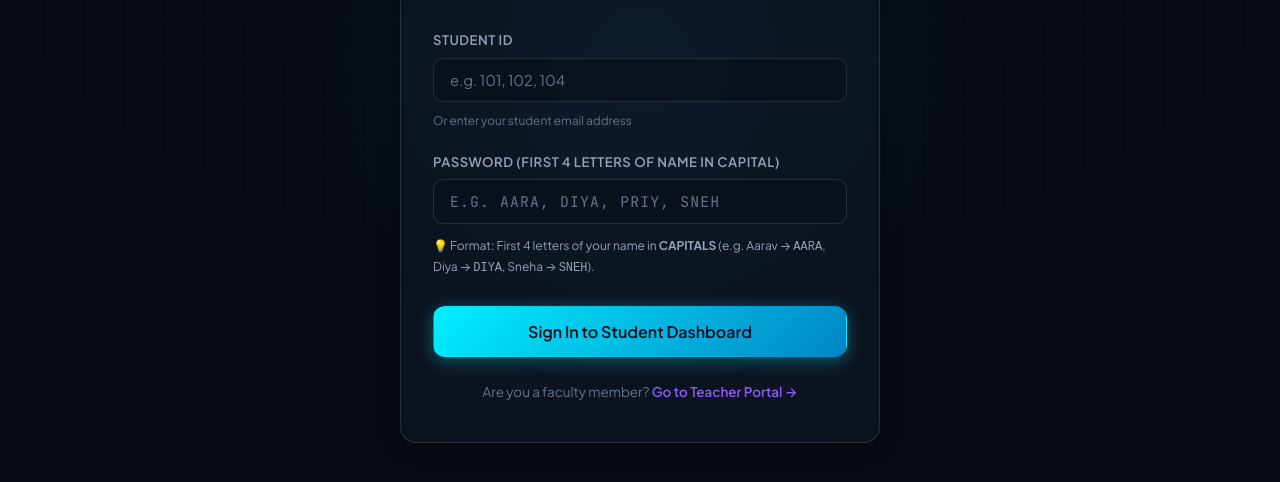
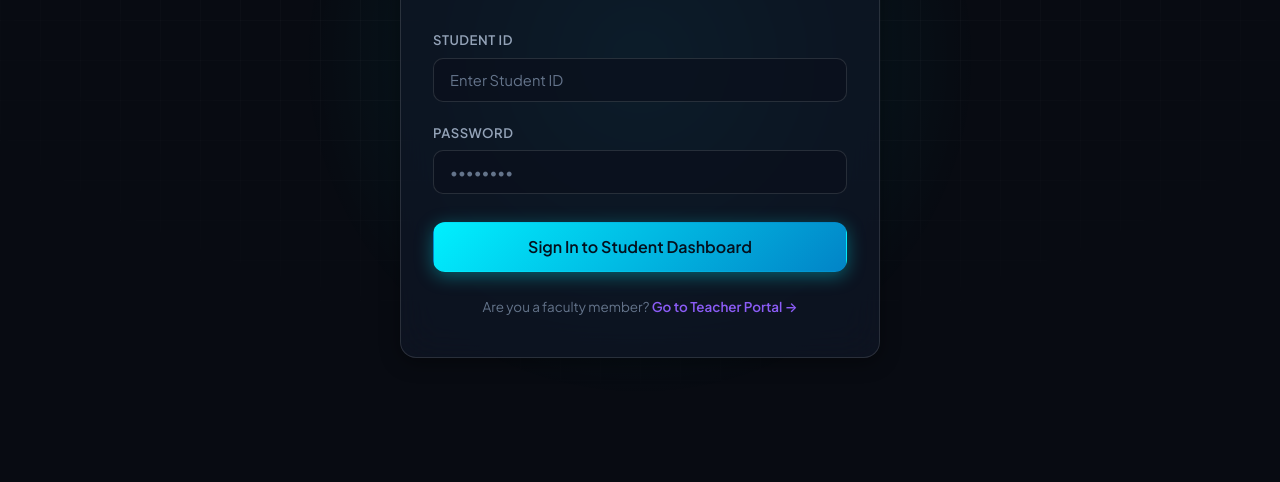
Before and after one commit to 28082006gani/student-performance-analysis, a website: page public/student-login.html in a window 1280 px wide. Shown: the part 340-822 px from the top of the page. After the commit the page ends 800 px from the top, so only its background shows below. Drawn offline with Linux system fonts and the light colour scheme.

Commit message:
refactor: remove format hints from student login page and error messages

```diff
--- a/public/student-login.html
+++ b/public/student-login.html
@@ -105,16 +105,12 @@
       <form id="student-login-form">
         <div class="form-group">
           <label class="form-label" for="student-identifier">Student ID</label>
-          <input type="text" id="student-identifier" class="form-control" placeholder="e.g. 101, 102, 104" required autocomplete="username">
-          <span style="font-size: 0.74rem; color: var(--text-dim); margin-top: 0.2rem;">Or enter your student email address</span>
+          <input type="text" id="student-identifier" class="form-control" placeholder="Enter Student ID" required autocomplete="username">
         </div>
 
         <div class="form-group">
-          <label class="form-label" for="student-password">Password (First 4 Letters of Name in CAPITAL)</label>
-          <input type="password" id="student-password" class="form-control" placeholder="e.g. AARA, DIYA, PRIY, SNEH" style="font-family: var(--font-mono); letter-spacing: 0.08em; text-transform: uppercase;" required autocomplete="current-password">
-          <div style="font-size: 0.75rem; color: var(--text-muted); margin-top: 0.3rem;">
-            💡 Format: First 4 letters of your name in <strong>CAPITALS</strong> (e.g. Aarav → <code>AARA</code>, Diya → <code>DIYA</code>, Sneha → <code>SNEH</code>).
-          </div>
+          <label class="form-label" for="student-password">Password</label>
+          <input type="password" id="student-password" class="form-control" placeholder="••••••••" required autocomplete="current-password">
         </div>
 
         <button type="submit" id="btn-submit" class="btn btn-primary btn-lg" style="width: 100%; margin-top: 0.5rem;">
--- a/server/routes/auth.routes.js
+++ b/server/routes/auth.routes.js
@@ -77,7 +77,7 @@ router.post('/student/login', (req, res) => {
   const isMatch = bcrypt.compareSync(cleanPassword, user.password_hash) ||
                   bcrypt.compareSync(cleanPassword.toUpperCase(), user.password_hash);
   if (!isMatch) {
-    return res.status(401).json({ success: false, error: 'Invalid credentials. Password is the first 4 letters of your name in CAPITAL (e.g. AARA).' });
+    return res.status(401).json({ success: false, error: 'Invalid credentials. Incorrect password.' });
   }
 
   const token = generateToken(user);
```
